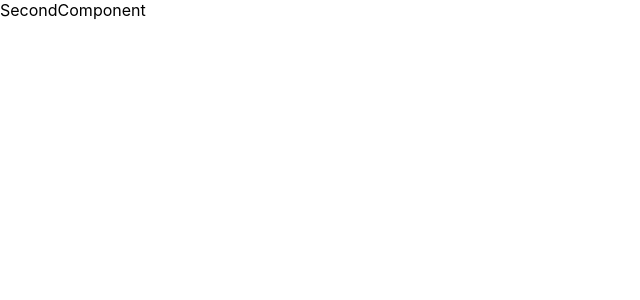
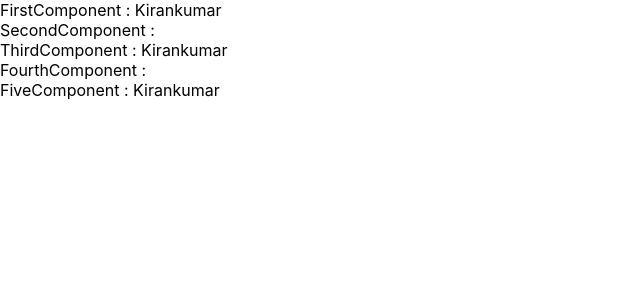
Before and after one commit to falmarikirankumar/React-Tutorial, a React (Create React App) app: page / in a window 1280 px wide. Shown: the top 300 px of the page, without its empty margins (0-640 px from the left). Built offline with nearby package versions, Linux system fonts and the light colour scheme.

Commit message:
React Context Api

```diff
--- a/src/App.css
+++ b/src/App.css
@@ -15,8 +15,12 @@
   padding: 20px;
 } */
 
-button {
+/* button {
   padding: 25px;
+} */
+
+p {
+  text-decoration-line: none;
 }
 
 .App-logo {
--- a/src/App.js
+++ b/src/App.js
@@ -1,15 +1,12 @@
 // import react from "react";
 import "./App.css";
+import FirstComponent from "./Components/ContextApi/FirstComponent";
+
 // import FirstStyle from "./Components/FirstStyle";
 // import { NamedExport1, NamedExport2 } from "./Components/NamedExport";
 // import CheckStatus from "./Components/Conditional/CheckStatus";
 // import Prepbyte from "./Components/Conditional/Prepbyte";
-import { Routes, Route } from "react-router-dom";
-import FirstComponent from "./Components/Routings/FirstComponent";
-import SecondComponent from "./Components/Routings/SecondComponent";
-import ThirdComponent from "./Components/Routings/ThirdComponent";
-import FourthComponents from "./Components/Routings/FourthComponents";
-import FiveComponet from "./Components/Routings/FiveComponet";
+// import RouteFile from "./Components/Routings/RouteFile";
 
 const App = () => {
   // const Name = "Kirankumar";
@@ -34,13 +31,13 @@ const App = () => {
     //   {/* <CheckStatus status={true} /> */}
     //   <Prepbyte />
     // </div>
-    <Routes>
-      <Route path="/First" element={<FirstComponent />} />
-      <Route path="/" element={<SecondComponent />}></Route>
-      <Route path="/Third" element={<ThirdComponent />} />
-      <Route path="/Four" element={<FourthComponents />}></Route>
-      <Route path="/Five" element={<FiveComponet />} />
-    </Routes>
+    // <div>
+    // {/* <RouteFile /> */}
+    // {/* </div> */}
+
+    <div>
+      <FirstComponent />
+    </div>
   );
 };
 
--- /dev/null
+++ b/src/Components/ContextApi/FirstComponent.js
@@ -0,0 +1,20 @@
+import React from "react";
+import SecondComponent from "./SecondComponent";
+import { createContext } from "react";
+
+const Data = createContext();
+
+const FirstComponent = () => {
+  const Name = "Kirankumar";
+  return (
+    <div>
+      FirstComponent : {Name}
+      <Data.Provider value={Name}>
+        <SecondComponent />
+      </Data.Provider>
+    </div>
+  );
+};
+
+export default FirstComponent;
+export { Data };
--- /dev/null
+++ b/src/Components/ContextApi/FiveComponent.js
@@ -0,0 +1,8 @@
+import React, { useContext } from "react";
+import { Data } from "./FirstComponent";
+const FiveComponent = () => {
+  const Name = useContext(Data);
+  return <div>FiveComponent : {Name}</div>;
+};
+
+export default FiveComponent;
--- /dev/null
+++ b/src/Components/ContextApi/FourthComponent.js
@@ -0,0 +1,12 @@
+import React from "react";
+import FiveComponent from "./FiveComponent";
+const FourthComponent = () => {
+  return (
+    <div>
+      FourthComponent :
+      <FiveComponent />
+    </div>
+  );
+};
+
+export default FourthComponent;
--- /dev/null
+++ b/src/Components/ContextApi/SecondComponent.js
@@ -0,0 +1,13 @@
+import React from "react";
+import ThirdComponent from "./ThirdComponent";
+
+const SecondComponent = () => {
+  return (
+    <div>
+      SecondComponent :
+      <ThirdComponent />
+    </div>
+  );
+};
+
+export default SecondComponent;
--- /dev/null
+++ b/src/Components/ContextApi/ThirdComponent.js
@@ -0,0 +1,15 @@
+import React, { useContext } from "react";
+import FourthComponent from "./FourthComponent";
+import { Data } from "./FirstComponent";
+
+const ThirdComponent = () => {
+  const name = useContext(Data);
+  return (
+    <div>
+      ThirdComponent : {name}
+      <FourthComponent />
+    </div>
+  );
+};
+
+export default ThirdComponent;
--- a/src/Components/Routings/FirstComponent.js
+++ b/src/Components/Routings/FirstComponent.js
@@ -1,9 +1,33 @@
 import React from "react";
+// import "../../App.css";
+// import { NavLink } from "react-router-dom";
+import { Link } from "react-router-dom";
 
 const FirstComponent = () => {
   return (
     <div>
-      <h1>hello</h1>
+      FirstComponent
+      {/* <h1>FirstComponent</h1> */}
+      <Link to="/Second" state={{ Name: "Kiran", Age: 22 }}>
+        <p>Click Here to Jump to Second Component !</p>
+      </Link>
+      <div>
+        <Link to="/Third">
+          <button>Click Here</button>
+        </Link>
+      </div>
+      <div>
+        <Link to="/Td">
+          <button>Click Here</button>
+        </Link>
+        {/* <NavLink
+          to="/Second"
+          state={{ Name: "Kiran", Age: 22 }}
+          activeClassName="active"
+        >
+          <p>Click Here to Jump to Second Component !</p>
+        </NavLink> */}
+      </div>
     </div>
   );
 };
--- /dev/null
+++ b/src/Components/Routings/RouteFile.js
@@ -0,0 +1,23 @@
+import React from "react";
+import { Routes, Route } from "react-router-dom";
+import FirstComponent from "./FirstComponent";
+import SecondComponent from "./SecondComponent";
+import ThirdComponent from "./ThirdComponent";
+import FourthComponents from "./FourthComponents";
+import FiveComponet from "./FiveComponet";
+import PageNotFound from "./PageNotFound";
+
+const RouteFile = () => {
+  return (
+    <Routes>
+      <Route path="/" element={<FirstComponent />} />
+      <Route path="/Second" element={<SecondComponent />}></Route>
+      <Route path="/Third" element={<ThirdComponent />} />
+      <Route path="/Four" element={<FourthComponents />}></Route>
+      <Route path="/Five" element={<FiveComponet />} />
+      <Route path="*" element={<PageNotFound />}></Route>
+    </Routes>
+  );
+};
+
+export default RouteFile;
--- a/src/Components/Routings/SecondComponent.js
+++ b/src/Components/Routings/SecondComponent.js
@@ -1,7 +1,18 @@
 import React from "react";
+import { useLocation } from "react-router-dom";
 
 const SecondComponent = () => {
-  return <div>SecondComponent</div>;
+  const data = useLocation();
+  const name = data.state.Name;
+  const age = data.state.Age;
+  console.log(data);
+  return (
+    <div>
+      SecondComponent
+      <p>{name}</p>
+      <p>{age}</p>
+    </div>
+  );
 };
 
 export default SecondComponent;
```
Also changed, not shown: src/Components/Routings/PageNotFound.js (added, +7 -0 lines).
